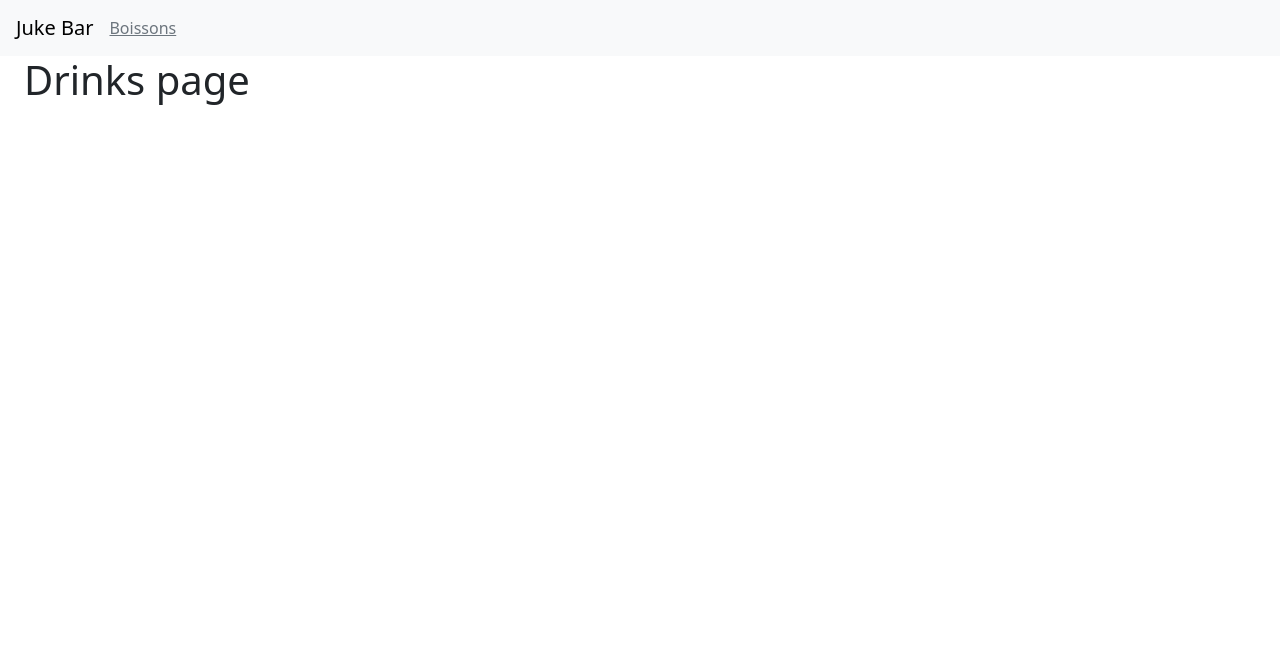
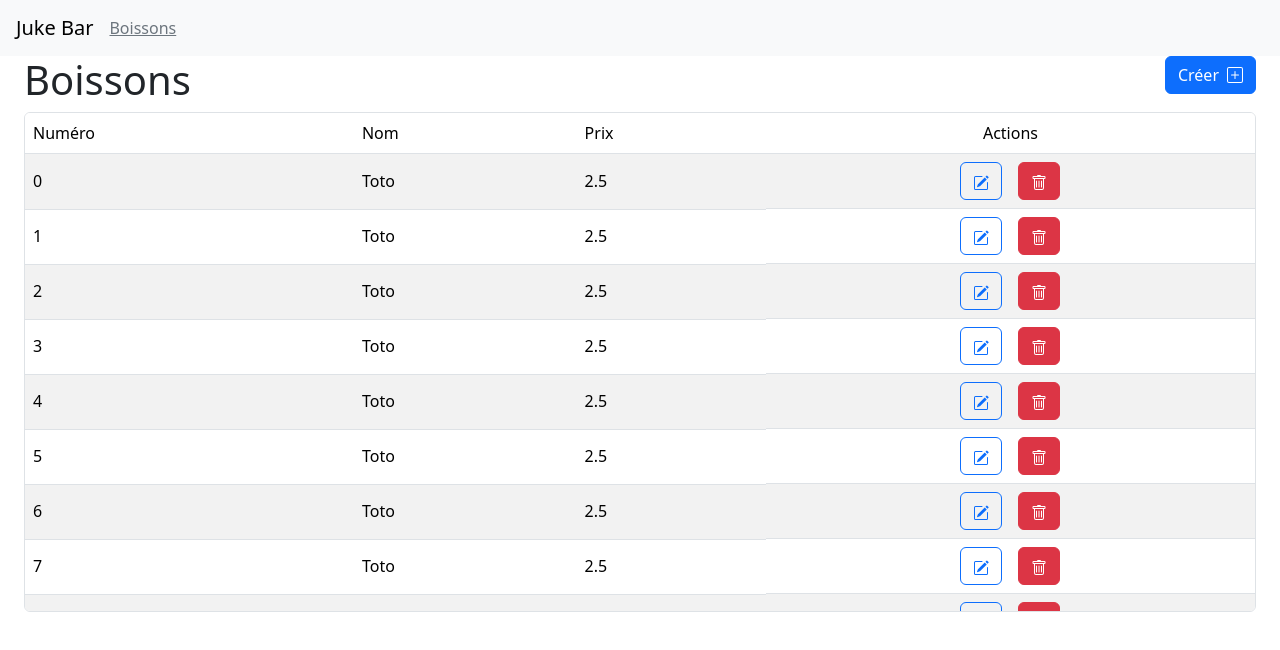
Before and after one commit to LeKlem/jukeBar, a React (Vite) app in the folder frontend/: page /drinks in a window 1280 px wide. Shown: the top 650 px of the page. Built offline with nearby package versions, Linux system fonts and the light colour scheme; no server answers.

Commit message:
création liste boissons

```diff
--- /dev/null
+++ b/frontend/src/models/DrinkModels.ts
@@ -0,0 +1,5 @@
+export interface Drink {
+    id: number,
+    name: string,
+    price: number
+}
--- a/frontend/src/pages/drinks/Drinks.tsx
+++ b/frontend/src/pages/drinks/Drinks.tsx
@@ -1,3 +1,5 @@
+import DrinkList from "./components/DrinkList";
+
 export default function Drinks() {
-    return (<h1>Drinks page</h1>)
+    return (<DrinkList/>)
 }
--- /dev/null
+++ b/frontend/src/pages/drinks/components/DrinkList.scss
@@ -0,0 +1,11 @@
+.drink-list {
+    height: 500px;
+    overflow-y: scroll;
+    thead {
+        th {
+            position: sticky;
+            top: 0;
+            z-index: 999;
+        }
+    }
+}
--- /dev/null
+++ b/frontend/src/pages/drinks/components/DrinkList.tsx
@@ -0,0 +1,62 @@
+import { Button, Table } from "react-bootstrap";
+import { Drink } from "../../../models/DrinkModels";
+import { PlusSquare, Trash, PencilSquare } from "react-bootstrap-icons";
+import './DrinkList.scss'
+
+export default function DrinkList() {
+    const drinks: Drink[] = [];
+
+    for (let i = 0; i < 20; i++) {
+        const drink: Drink = {
+            id: i,
+            name: 'Toto',
+            price: 2.5
+        }
+        drinks.push(drink);
+    }
+
+    const displayDrinks = (drinks: Drink[]) => {
+        return drinks.map((drink, index) => (
+            <tr key={index}>
+                <td>{ drink.id }</td>
+                <td>{ drink.name }</td>
+                <td>{ drink.price }</td>
+                <td className="d-flex justify-content-center gap-3">
+                    <Button variant="outline-primary">
+                        <PencilSquare/>
+                    </Button>
+                    <Button variant="danger">
+                        <Trash/>
+                    </Button>
+                </td>
+            </tr>
+        ))
+    }
+
+    return (
+        <>
+            <div className="title d-flex justify-content-between">
+                <h1>Boissons</h1>
+                <Button className="d-flex event-create gap-2 align-items-center">
+                    Créer
+                    <PlusSquare/>
+                </Button>
+            </div>
+            <div className="drink-list border rounded">
+                <Table striped>
+                    <thead>
+                        <tr>
+                            <th>Numéro</th>
+                            <th>Nom</th>
+                            <th>Prix</th>
+                            <th className="text-center">Actions</th>
+                        </tr>
+                    </thead>
+                    <tbody>
+                        { displayDrinks(drinks) }
+                    </tbody>
+                </Table>
+            </div>
+        </>
+    )
+}
--- a/frontend/src/pages/home/components/EventTable.tsx
+++ b/frontend/src/pages/home/components/EventTable.tsx
@@ -51,7 +51,7 @@ export default function EventTable() {
                             <th>Actions</th>
                         </tr>
                     </thead>
-                    <tbody className="test">
+                    <tbody>
                         {displayEvents(events)}
                     </tbody>
                 </Table>
```
